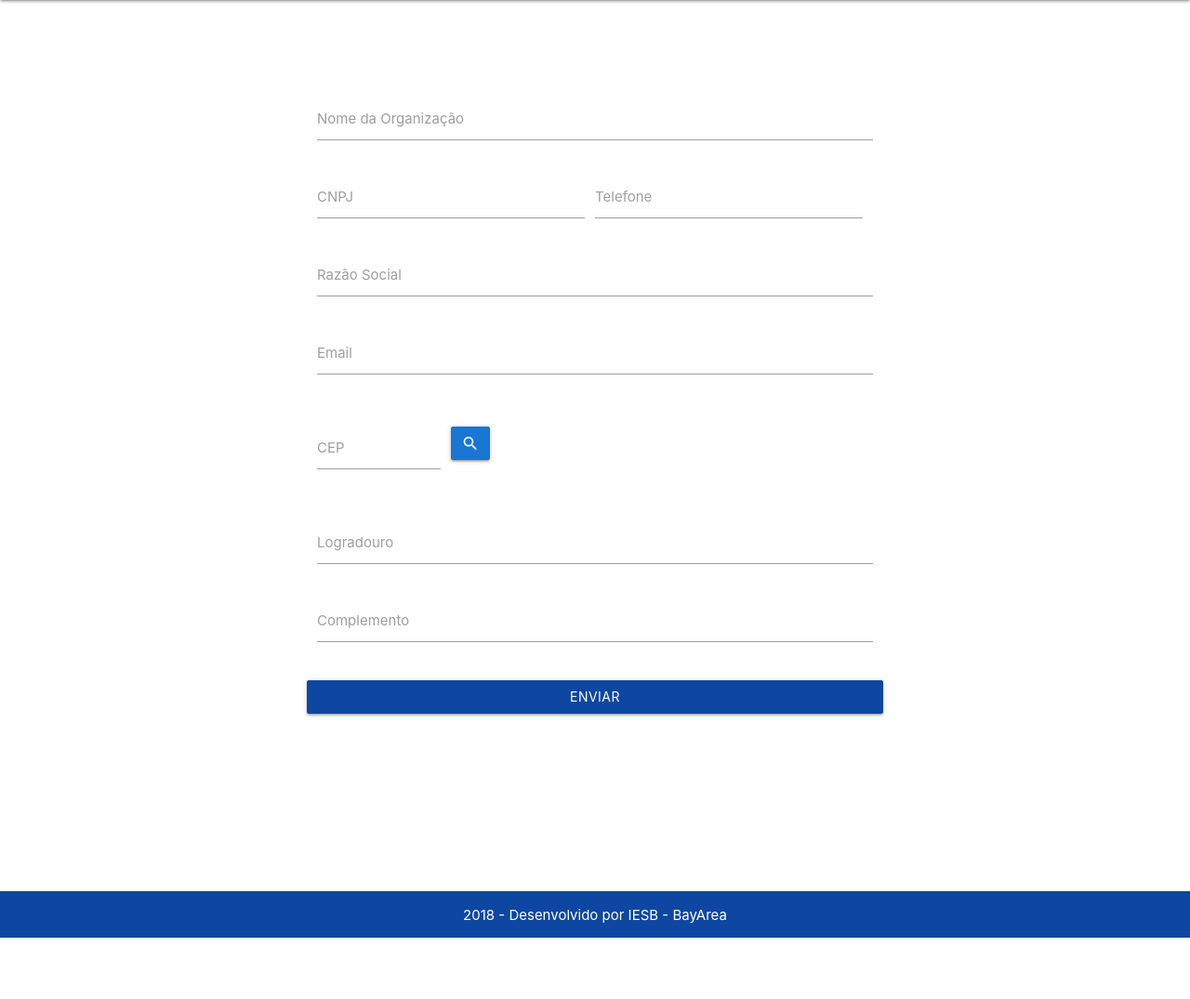
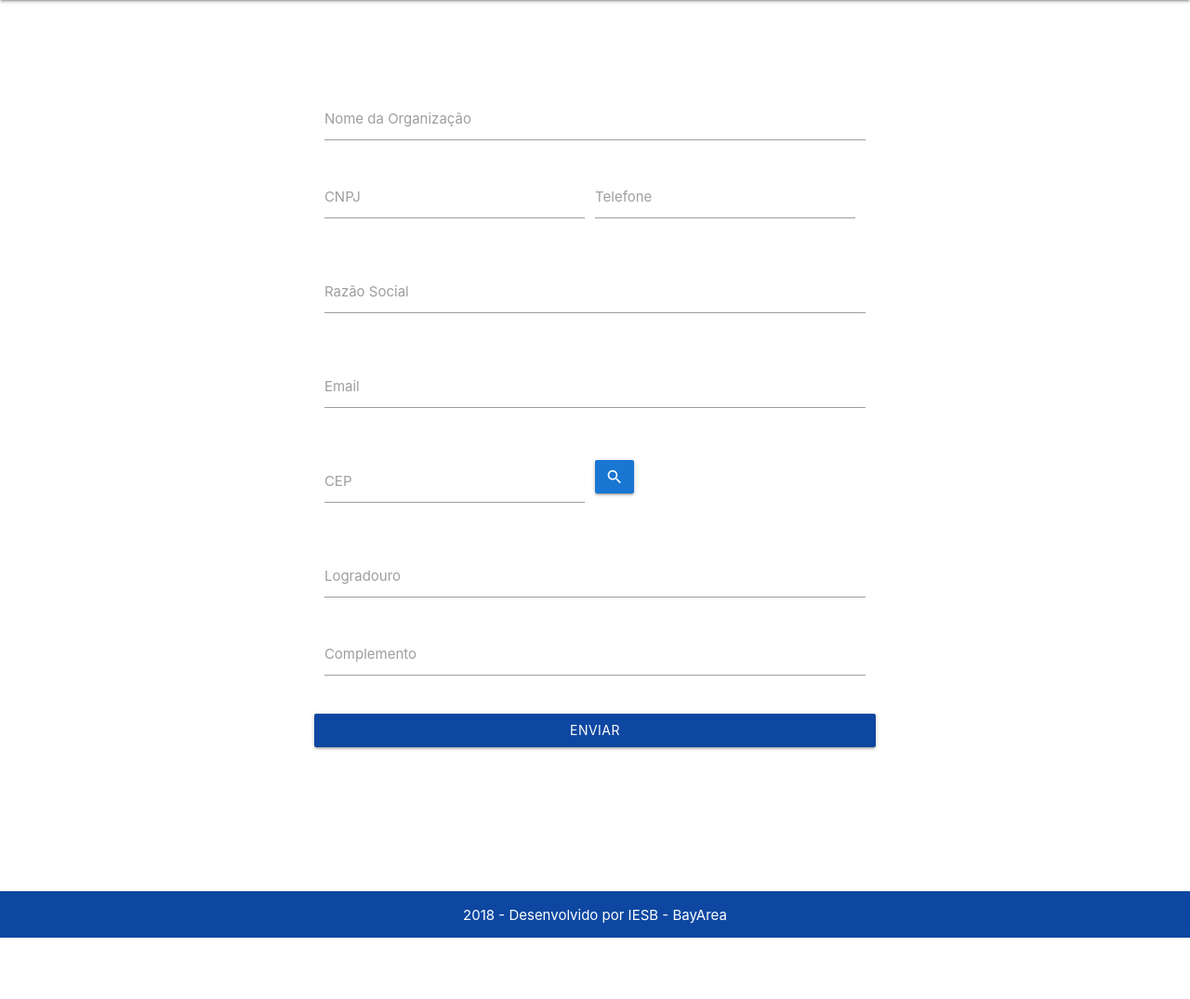
Before and after one commit to cpa-bayarea/pope, a Django app: page /new_organization/ in a window 1280 px wide. Shown: the part 64-1139 px from the top of the page at 93% size. After the commit the page ends 1073 px from the top, so only its background shows below. Run offline with Django 3.2, Linux system fonts and the light colour scheme; some libraries are stand-ins or nearby versions.

Commit message:
:wrench: Add organization form

```diff
--- a/organizations/models.py
+++ b/organizations/models.py
@@ -1,16 +1,20 @@
 """Django organizations customizations for pope """
 from django.db import models
+
+from organizations.validators import validate_CNPJ
 
 
 class Organization(models.Model):
     # Atributes
     org_name = models.CharField(max_length=35, null=False,
                                 blank=False, default=False)
-    cnpj = models.CharField(max_length=15, null=False,
-                            blank=False, default=False)
+    cnpj = models.CharField(max_length=15, null=False, unique=True,
+                            blank=False, default=False,
+                            validators=[validate_CNPJ])
     social_reason = models.CharField(max_length=25, null=False,
                                      blank=False, default=False)
-    email = models.EmailField(null=False, blank=False, default=False)
+    email = models.EmailField(null=False, blank=False,
+                              unique=True, default=False)
     telephone = models.CharField(max_length=11, null=False,
                                  blank=False, default=False)
     cep = models.CharField(max_length=8, null=False, blank=False)
--- a/organizations/templates/base.html
+++ b/organizations/templates/base.html
@@ -23,7 +23,7 @@
       </div>
     </nav>
   </header>
-  <div class="container col s12">
+  <div class="container col s12" style="height: 80vh; overflow-y: auto;">
     {% block main %} {% endblock %}
   </div>
   <footer style="position: fixed; bottom: 0; width: 100%;">
--- a/organizations/templates/organization_form.html
+++ b/organizations/templates/organization_form.html
@@ -1,42 +1,46 @@
-{% extends 'base.html' %}
-{% block main %}
-{% load compress %}
+{% extends 'base.html' %} {% block main %} {% load compress %}
 <!-- Form Organization HTML -->
-<div class="row" style="margin-top: 10%; height: 90vh; overflow-y: auto;">
+<div class="row" style="margin: 10% 0;">
   <div class="container">
-    <form method="POST" class="col s12">
+    <form method="POST" class="col s12" action="{% url 'new-organization' %}">
       {% csrf_token %}
       <div class="input-field row col s12">
-        <input name="org_name" id="org_name" type="text"  required>
+        <input name="org_name" id="org_name" type="text" required>
         <label for="org_name">Nome da Organização</label>
         {{ form.org_name.errors}}
       </div>
       <div class="input-field row col s6">
-        <input name="cnpj" id="cnpj" type="text"  required>
+        <input name="cnpj" id="cnpj" type="text" required>
         <label for="cnpj">CNPJ</label>
+        <span class="helper-text red-text" data-error="true">
           {{ form.cnpj.errors}}
+        </span>
       </div>
       <div class="input-field row col s6">
-        <input name="telephone" type="text" id="telephone"  required>
+        <input name="telephone" type="text" id="telephone" required>
         <label for="telephone">Telefone</label>
+        <span class="helper-text red-text" data-error="true">
           {{ form.telephone.errors}}
+        </span>
       </div>
       <div class="input-field row col s12">
-        <input name="social_reason" id="social_reason" type="text"  required>
+        <input name="social_reason" id="social_reason" type="text" required>
         <label for="social_reason">Razão Social</label>
+        <span class="helper-text red-text" data-error="true">
           {{ form.social_reason.errors}}
+        </span>
       </div>
       <div class="input-field row col s12">
         <input name="email" type="email" id="email" required>
         <label for="email">Email</label>
-        <span class="helper-text" data-error="true">
+        <span class="helper-text red-text" data-error="true">
           {{ form.email.errors }}
         </span>
       </div>
-      <div class="input-field row col s3">
+      <div class="input-field row col s6">
         <input name="cep" type="text" id="cep" required>
         <label for="cep">CEP</label>
-        <span class="helper-text" data-error="true" id="cep-error">
+        <span class="helper-text red-text" data-error="true" id="cep-error">
           {{ form.cep.errors }}
         </span>
       </div>
@@ -52,7 +56,7 @@
       <div class="input-field row col s12">
         <input name="additional_addr" type="text" id="additional_addr" required>
         <label for="additional_addr">Complemento</label>
-        <span class="helper-text" data-error="true">
+        <span class="helper-text red-text" data-error="true">
           {{ form.additional_addr.errors }}
         </span>
       </div>
@@ -62,7 +66,6 @@
     </form>
   </div>
 </div>
-{% compress js inline %}
 <script>
   let lastCep = '';
   function getLogradouro() {
@@ -81,13 +84,11 @@
       }
       const logradouroField = document.getElementById('logradouro');
       logradouroField.value = data.logradouro;
-    logradouroField.focus();
+      logradouroField.focus()
     }).catch(() => {
       lastCep = cep;
       btnCep.disabled = false;
       cepError.innerHTML = 'CEP inválido.';
     });
   }
-</script>
-{% endcompress %}
-{% endblock %}
+</script> {% endblock %}
--- a/organizations/tests.py
+++ b/organizations/tests.py
@@ -7,6 +7,7 @@
 
 class TestCNPJValidator(unittest.TestCase):
     """Testing CNPJ validator."""
+
     def test_valid_cnpj(self):
         """Tests for valid CNPJs."""
         test_load = [
--- a/organizations/validators.py
+++ b/organizations/validators.py
@@ -1,5 +1,4 @@
 """Custom validators for pope Organizations """
-from django.core.validators import EMPTY_VALUES
 from django.forms import ValidationError
 
 
--- a/requirements.txt
+++ b/requirements.txt
@@ -3,6 +3,7 @@
 coverage==4.5.1
 coveralls==1.3.0
 Django==2.0
+django-compressor==2.2
 docopt==0.6.2
 flake8==3.5.0
 idna==2.6
```
Also changed, not shown: organizations/migrations/0002_auto_20180728_1327.py (added). Lines whose indentation alone changed are shown as unchanged.
